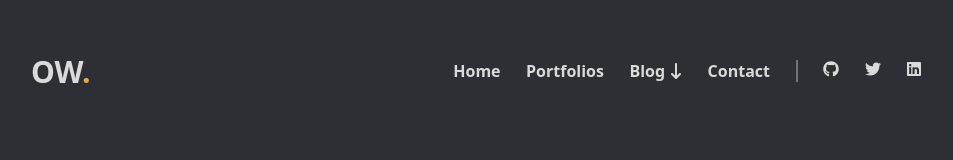
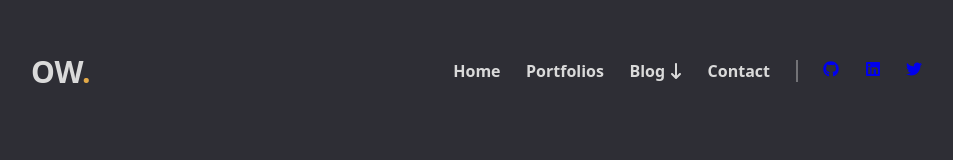
Before and after one commit to 1wes/Wes-Portfolio, a React (Create React App) app: page / in a window 1280 px wide. Shown: the top 160 px of the page, without its empty margins (166-1119 px from the left). Built offline with nearby package versions, Linux system fonts and the light colour scheme.

Commit message:
add links to sites on navbar menu

```diff
--- a/src/components/navbar.js
+++ b/src/components/navbar.js
@@ -2,7 +2,8 @@ import './navbar.css';
 import React from 'react';
 import { FontAwesomeIcon } from '@fortawesome/react-fontawesome';
 import { faArrowDownLong } from '@fortawesome/free-solid-svg-icons';
-import {FaGithub, FaLinkedin, FaTwitter} from 'react-icons/fa'
+import {FaGithub, FaLinkedin, FaTwitter} from 'react-icons/fa';
+import { Link } from 'react-router-dom';
 
 let Navbar=()=>{
 
@@ -25,21 +26,26 @@ let Navbar=()=>{
                         <li>Contact</li>
                         <li></li>
                         <li>
-                            <i>
-                                <FaGithub/>
-                            </i>
+                            <Link to={`https://github.com/1wes`} target='blank'>
+                                <i>
+                                    <FaGithub/>
+                                </i>
+                            </Link>
                         </li>
                         <li>
-                            <i>
-                                <FaTwitter/>
-                            </i>
+                            <Link to={`https://www.linkedin.com/in/okemwa-wes/`} target='blank'>
+                                <i>
+                                    <FaLinkedin/>
+                                </i>
+                            </Link>
                         </li>
                         <li>
-                            <i>
-                                <FaLinkedin/>
-                            </i>
+                            <Link to={`https://twitter.com/okemwa_wes`} target='blank'>
+                                <i>
+                                    <FaTwitter/>
+                                </i>
+                            </Link>
                         </li>
-
                     </ul>
                 </div>
             </nav>
```
